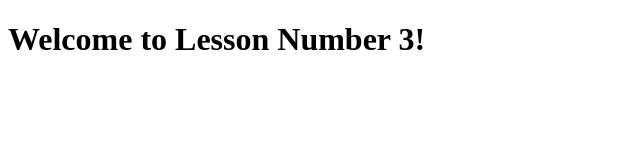
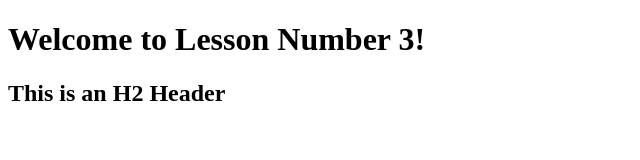
Before and after one commit to devolasvegas/COMP1073-lesson3, a plain HTML site: page index.html in a window 1280 px wide. Shown: the whole page, without its empty margins (0-640 px from the left). Drawn offline with Linux system fonts and the light colour scheme.

Commit message:
Added H2 to index.html

```diff
--- a/index.html
+++ b/index.html
@@ -8,6 +8,7 @@
 </head>
 <body>
 <h1>Welcome to Lesson Number 3!</h1>
+<h2>This is an H2 Header</h2>
 
 <script src="Scripts/app.js"></script>
 </body>
```
